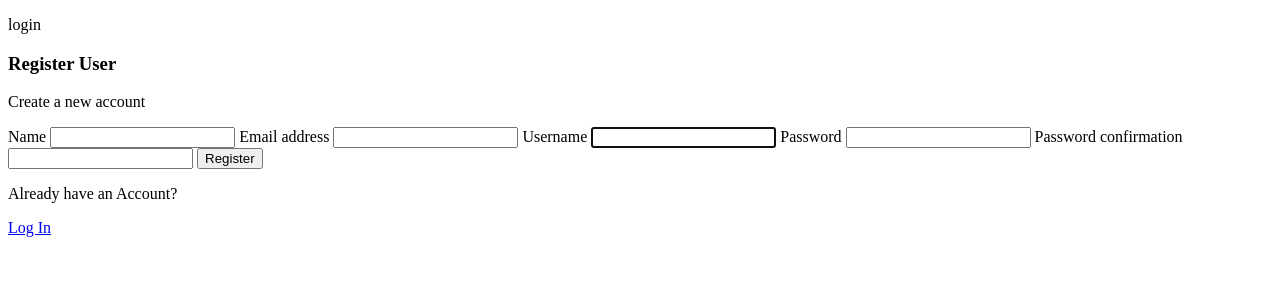
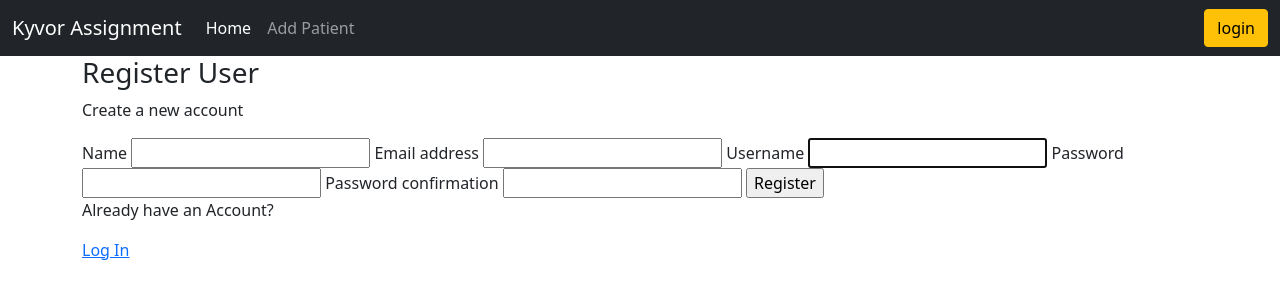
Before and after one commit to gokulakannan19/Kyvor-Assignment-1, a Django app: page /register/ in a window 1280 px wide. Shown: the top 300 px of the page. Run offline with Django 3.2, Linux system fonts and the light colour scheme.

Commit message:
styles added for from page

```diff
--- a/templates/main.html
+++ b/templates/main.html
@@ -5,12 +5,24 @@
     <meta http-equiv="X-UA-Compatible" content="IE=edge" />
     <meta name="viewport" content="width=device-width, initial-scale=1.0" />
     <title>Kyvor Assignment</title>
+    <!-- CSS only -->
+    <link
+      href="https://cdn.jsdelivr.net/npm/bootstrap@5.1.3/dist/css/bootstrap.min.css"
+      rel="stylesheet"
+      integrity="sha384-1BmE4kWBq78iYhFldvKuhfTAU6auU8tT94WrHftjDbrCEXSU1oBoqyl2QvZ6jIW3"
+      crossorigin="anonymous"
+    />
   </head>
+
   <body>
-    {% if request.user.is_authenticated %}
-    <p>Logout</p>
-    {% else %}
-    <p>login</p>
-    {% endif %} {% block content %} {% endblock content %}
+    {% include 'navbar.html' %}
+    <div class="container">{% block content %} {% endblock content %}</div>
+
+    <!-- JavaScript Bundle with Popper -->
+    <script
+      src="https://cdn.jsdelivr.net/npm/bootstrap@5.1.3/dist/js/bootstrap.bundle.min.js"
+      integrity="sha384-ka7Sk0Gln4gmtz2MlQnikT1wXgYsOg+OMhuP+IlRH9sENBO0LRn5q+8nbTov4+1p"
+      crossorigin="anonymous"
+    ></script>
   </body>
 </html>
--- /dev/null
+++ b/templates/navbar.html
@@ -0,0 +1,25 @@
+<nav class="navbar navbar-expand-lg navbar-dark bg-dark">
+  <div class="container-fluid">
+    <a class="navbar-brand" href="{% url 'home' %}">Kyvor Assignment</a>
+
+    <div class="collapse navbar-collapse" id="navbarSupportedContent">
+      <ul class="navbar-nav me-auto mb-2 mb-lg-0">
+        <li class="nav-item">
+          <a class="nav-link active" aria-current="page" href="{% url 'home' %}"
+            >Home</a
+          >
+        </li>
+        <li class="nav-item">
+          <a class="nav-link" href="{% url 'add-patient' %}">Add Patient</a>
+        </li>
+      </ul>
+      <form class="d-flex">
+        {% if request.user.is_authenticated %}
+        <a class="btn btn-danger" href="{% url 'logout-user' %}">logout</a>
+        {% else %}
+        <a class="btn btn-warning" href="{% url 'login-user' %}">login</a>
+        {% endif %}
+      </form>
+    </div>
+  </div>
+</nav>
--- a/users/templates/users/login-register.html
+++ b/users/templates/users/login-register.html
@@ -17,7 +17,7 @@
 {% else %}
 
 <h3>Account Login</h3>
-<p>Hello Developer, Welcome Back!</p>
+<p>Hello, Welcome Back!</p>
 
 <form action="" method="post" class="form auth__form">
   {% csrf_token %}
```
Also changed, not shown: crud/templates/crud/patients.html (+40 -9 lines).
